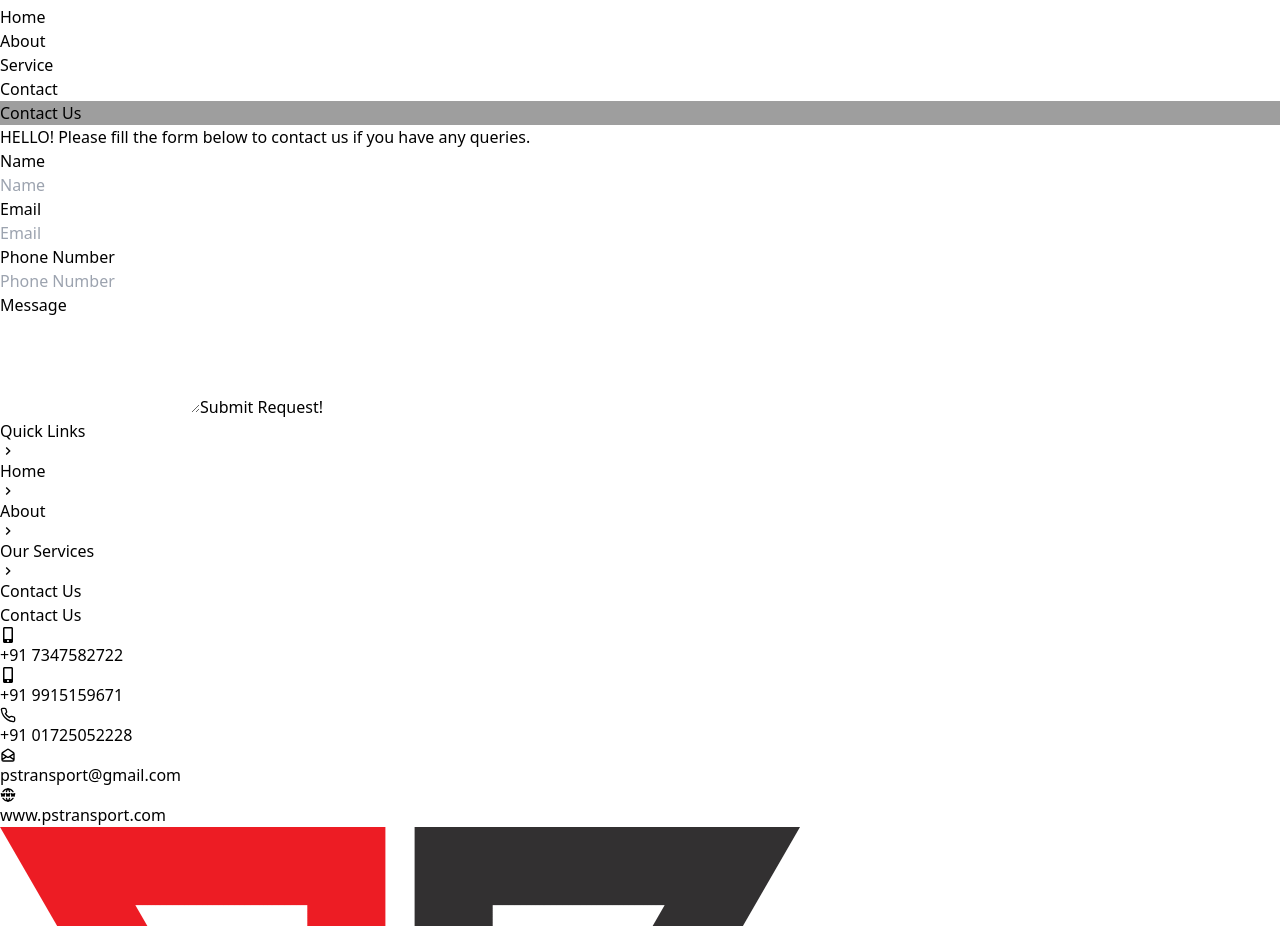
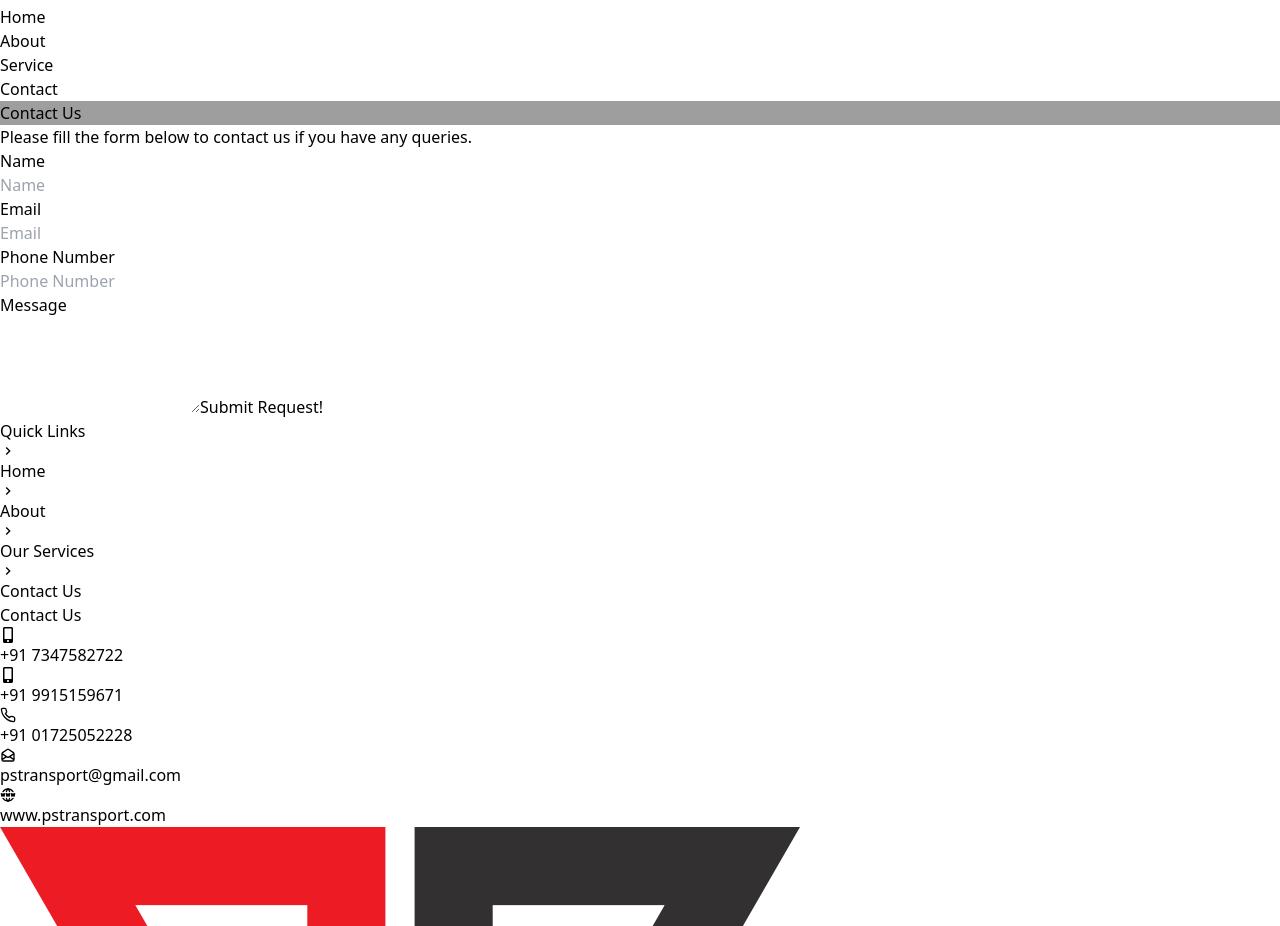
Before and after one commit to MernstackManjot/pstransport, a React (Vite) app: page /contact in a window 1280 px wide. Shown: the part 862-1788 px from the top of the page. Built offline with nearby package versions, Linux system fonts and the light colour scheme; grey boxes are pictures that could not be loaded.

Commit message:
first commit

```diff
--- a/src/Pages/Contact.jsx
+++ b/src/Pages/Contact.jsx
@@ -128,7 +128,7 @@ export const Contact = () => {
 
           <div className="max-w-4xl mx-auto   p-4">
           <p className="text-lg md:text-xl mb-6 ">
-       <span className='text-3xl'>HELLO!</span> Please fill the form below to contact us if you have any queries.
+      Please fill the form below to contact us if you have any queries.
 
         </p>
             <form className="bg-white shadow-md rounded px-8 pt-6 pb-8 mb-4 " onSubmit={handleSubmit}>
```
